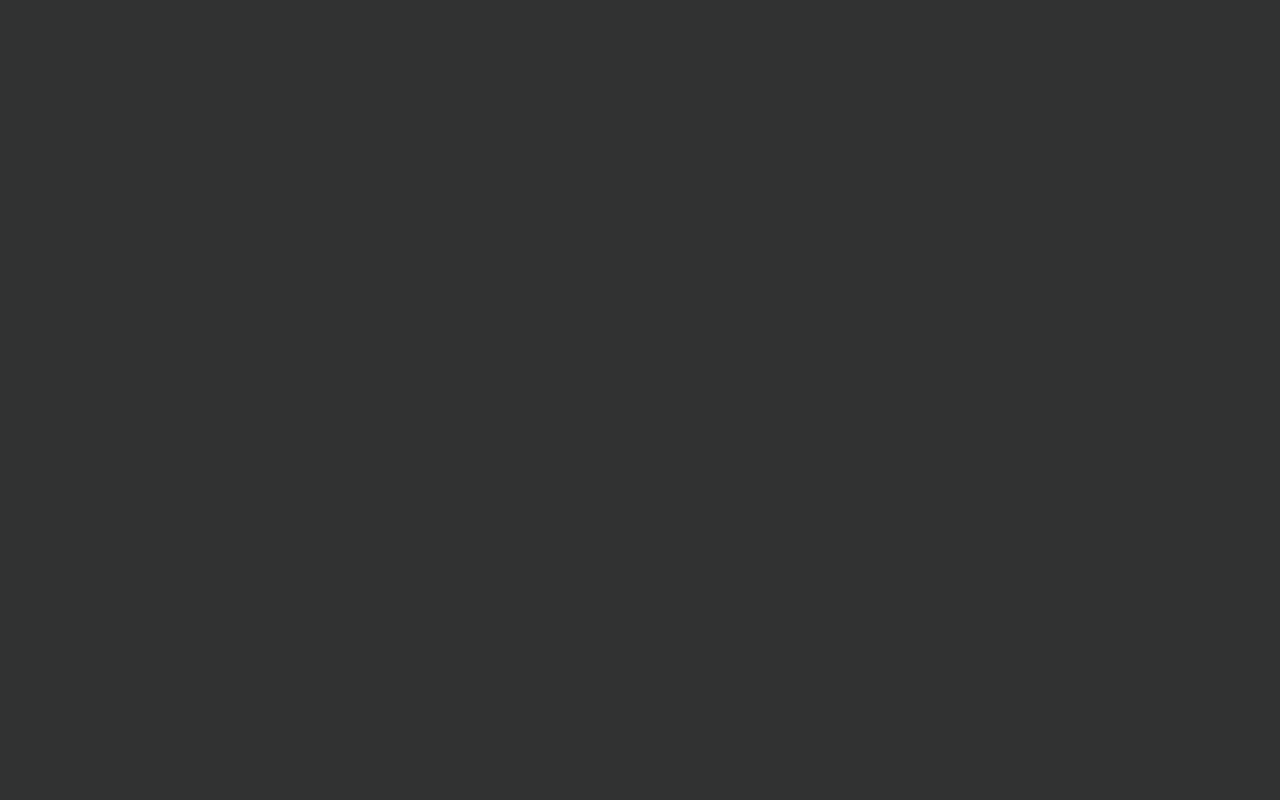
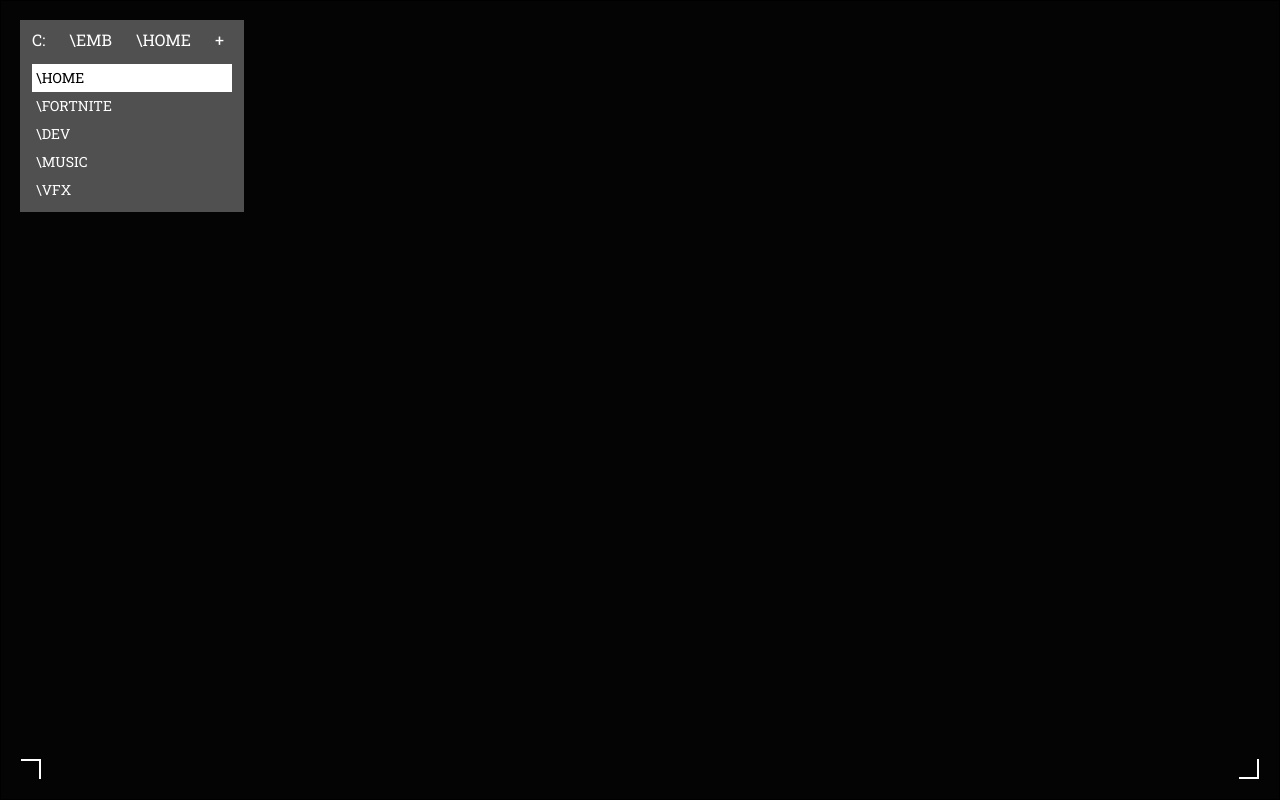
Before and after one commit to agchdev/emb, a Next.js app: page / in a window 1280 px wide. Built offline with nearby package versions, Linux system fonts and the light colour scheme.

Commit message:
header listo

```diff
--- a/src/app/globals.css
+++ b/src/app/globals.css
@@ -1,25 +1,56 @@
+@import url('https://fonts.googleapis.com/css2?family=Roboto+Slab:wght@100..900&display=swap');
 @import "tailwindcss";
 
-:root {
-  --background: #ffffff;
-  --foreground: #171717;
+body {
+  background: #040404;
+  font-family: "Roboto Slab", serif;
 }
 
-@theme inline {
-  --color-background: var(--background);
-  --color-foreground: var(--foreground);
-  --font-sans: var(--font-geist-sans);
-  --font-mono: var(--font-geist-mono);
+.flickerAnimation{
+  animation: flicker 1s linear;
 }
 
-@media (prefers-color-scheme: dark) {
-  :root {
-    --background: #0a0a0a;
-    --foreground: #ededed;
+@keyframes flicker{
+  0% {
+    opacity: 0%;
+  }
+  5% {
+    opacity: 100%;
+  }
+  9% {
+    opacity: 100%;
+  }
+  10% {
+    opacity: 0%;
+  }
+  14% {
+    opacity: 0%;
+  }
+  15% {
+    opacity: 100%;
+  }
+  19% {
+    opacity: 100%;
+  }
+  20% {
+    opacity: 0%;
+  }
+  30%{
+    opacity: 0%;
+  }
+  31%{
+    opacity: 100%;
+  }
+  50%{
+    opacity: 100%;
+  }
+  51%{
+    opacity: 0%;
+  }
+  70%{
+    opacity: 0%;
+  }
+  71%{
+    opacity: 100%;
   }
 }
-
-body {
-  background: #313232;
-  font-family: Arial, Helvetica, sans-serif;
-}
--- a/src/app/layout.js
+++ b/src/app/layout.js
@@ -1,13 +1,14 @@
 import { Geist, Geist_Mono } from "next/font/google";
 import "./globals.css";
 import { Roboto_Flex } from "next/font/google";
+import Header from "@/components/Header";
+import { Roboto_Slab } from "next/font/google"
 
-const robotoFlex = Roboto_Flex({
+const robotoSlab = Roboto_Slab({
   subsets: ["latin"],
-  axes: ["wght", "opsz"], // importante para variaciones
-  variable: "--font-roboto-flex",
   display: "swap",
-});
+  variable: "--font-roboto-slab",
+})
 
 const geistSans = Geist({
   variable: "--font-geist-sans",
@@ -27,10 +28,22 @@ export const metadata = {
 export default function RootLayout({ children }) {
   return (
     <html lang="en">
-      <body className={robotoFlex.variable + " antialiased bg-[#0b0813]"}>
-        <div>
-
+      <body className={robotoSlab.variable + " antialiased bg-[#0b0813]"}>
+        <div className="relative border h-[100vh]">
+          <div className="absolute bottom-5 right-5 rotate-180">
+            <svg width="20" height="20" viewBox="0 0 10 10" fill="none" xmlns="http://www.w3.org/2000/svg">
+              <line x1="10" y1="0.5" x2="-4.15258e-08" y2="0.499999" stroke="white"></line>
+              <line x1="0.5" y1="10" x2="0.500001" y2="-6.55671e-08" stroke="white"></line>
+            </svg>
+          </div>
+          <div className="absolute bottom-5 left-5 rotate-90">
+            <svg width="20" height="20" viewBox="0 0 10 10" fill="none" xmlns="http://www.w3.org/2000/svg">
+              <line x1="10" y1="0.5" x2="-4.15258e-08" y2="0.499999" stroke="white"></line>
+              <line x1="0.5" y1="10" x2="0.500001" y2="-6.55671e-08" stroke="white"></line>
+            </svg>
+          </div>
         </div>
+        <Header/>
         <div>
           {children}
         </div>
--- /dev/null
+++ b/src/components/Header.jsx
@@ -0,0 +1,57 @@
+"use client"
+import Link from "next/link"
+import React, { useState } from "react"
+import { usePathname } from "next/navigation"
+
+const Header = () => {
+  const [hover, setHover] = useState(false)
+  const rutas = ["HOME", "FORTNITE", "DEV", "MUSIC", "VFX"]
+
+  const pathname = usePathname()
+  // Primer segmento de la URL; '/' -> 'HOME'
+  const currentSegment = (pathname?.split("/").filter(Boolean)[0] || "HOME").toUpperCase()
+  const currentRoute = rutas.includes(currentSegment) ? currentSegment : "HOME"
+
+  function flickAnimation(e) {
+    setHover((h) => !h)
+    const el = e.target
+    if (!hover) el.classList.add("flickerAnimation")
+    else el.classList.remove("flickerAnimation")
+  }
+
+  return (
+    <div className="absolute top-5 left-5 text-white bg-white/30 py-2 px-3 w-56">
+      <button className="text-start">
+        <span
+          className="inline-block [word-spacing:20px]"
+          onMouseEnter={flickAnimation}
+          onMouseLeave={flickAnimation}
+        >
+          C: \EMB \{currentRoute} +
+        </span>
+      </button>
+
+      <div className="mt-3 text-sm text-start">
+        {rutas.map((ruta) => {
+          const isActive = currentRoute === ruta
+          return (
+            <Link
+              key={ruta}
+              href={`/${ruta}`}
+              className={`block [word-spacing:20px] p-1 w-full ${
+                isActive ? "bg-white text-black" : "bg-transparent text-white hover:bg-white/20"
+              }`}
+              onMouseEnter={flickAnimation}
+              onMouseLeave={flickAnimation}
+              aria-current={isActive ? "page" : undefined}
+            >
+              \{ruta}
+            </Link>
+          )
+        })}
+      </div>
+    </div>
+  )
+}
+
+export default Header
```
